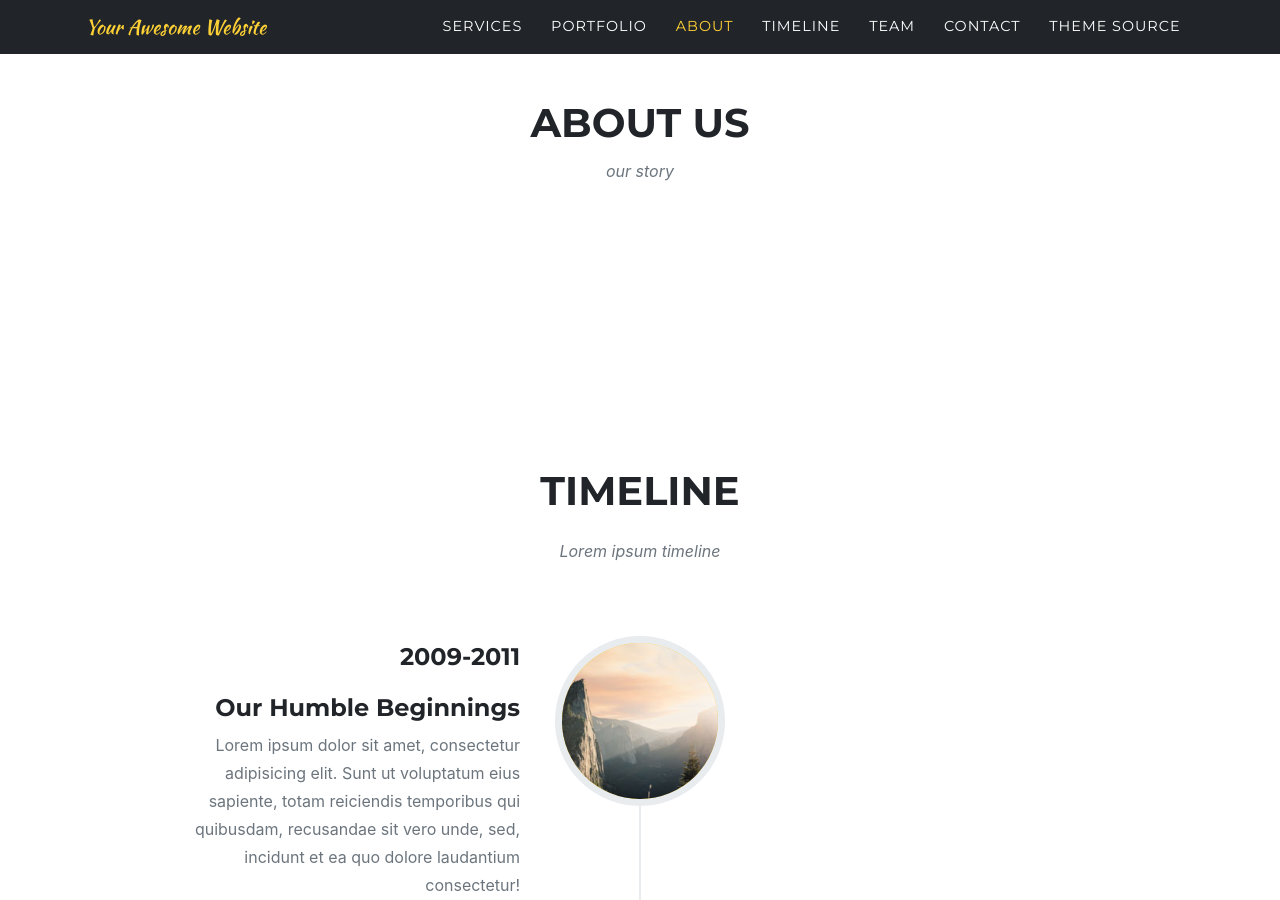
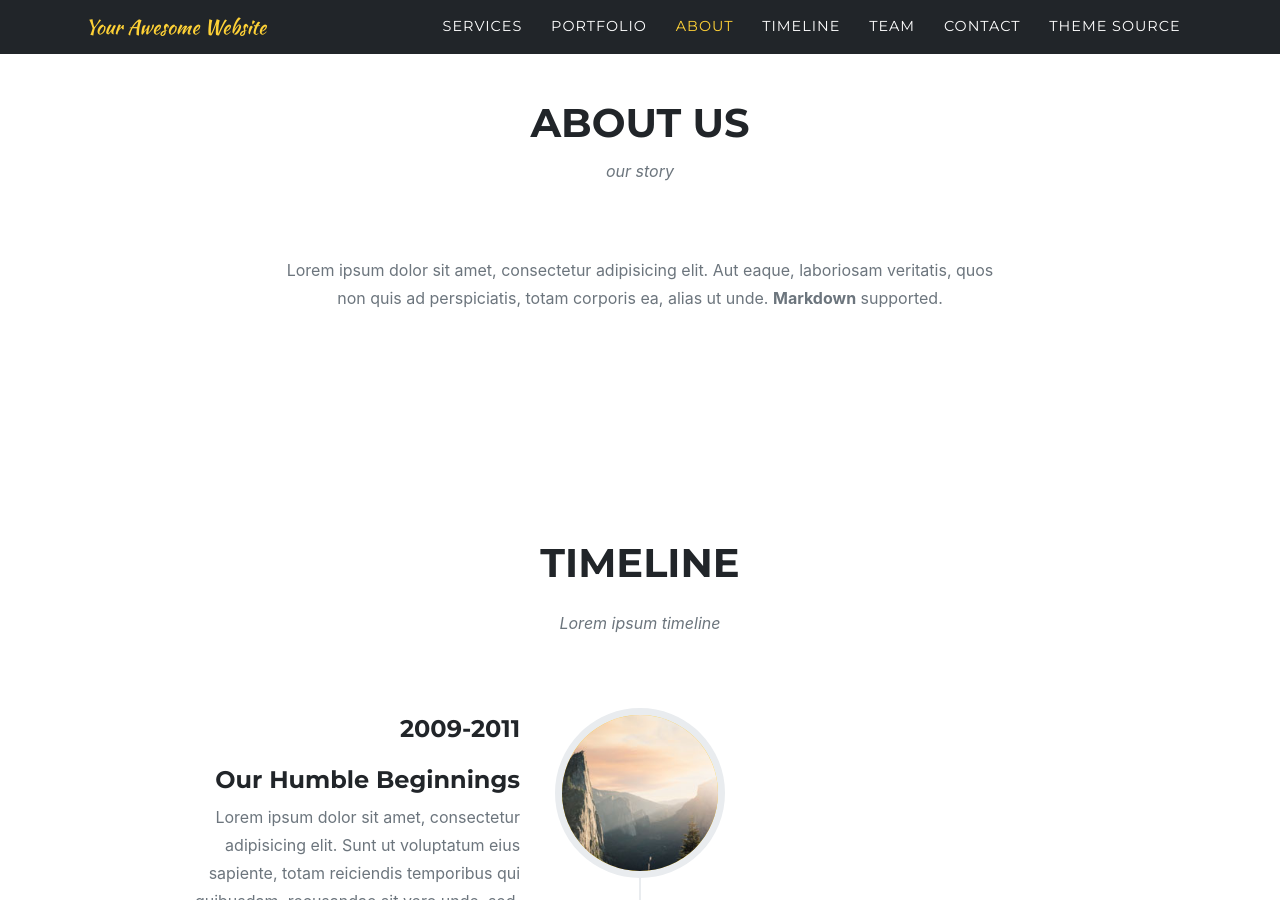
Before and after one commit to raviriley/agency-jekyll-theme, a Jekyll site: the page built from index.md, in a window 1280 px wide and 900 px high, scrolled down 2321 px. Built offline with Jekyll 4.4.1, drawn with Linux system fonts in a browser that asks for light colours; some web fonts are replaced.

Commit message:
Fixes About error.
Signed-off-by: Ramon Benitez-Pagan <ramon.benitez1@upr.edu>

```diff
--- a/_data/sitetext.yml
+++ b/_data/sitetext.yml
@@ -71,6 +71,7 @@ en: &DEFAULT_EN
   about:
     title: "About Us"
     text: "our story"
+    body: "Lorem ipsum dolor sit amet, consectetur adipisicing elit. Aut eaque, laboriosam veritatis, quos non quis ad perspiciatis, totam corporis ea, alias ut unde. **Markdown** supported."
     section: about
 
   clients:
@@ -229,6 +230,7 @@ es: &DEFAULT_ES
   about:
     title: "Sobre nosotros"
     text: "nuestra historia"
+    body: "Lorem ipsum dolor sit amet, consectetur adipisicing elit. Aut eaque, laboriosam veritatis, quos non quis ad perspiciatis, totam corporis ea, alias ut unde. **Markdown** supported."
     section: nosotros
 
   clients:
--- a/_includes/about.html
+++ b/_includes/about.html
@@ -4,7 +4,12 @@
     <div class="row">
       <div class="col-lg-12 text-center">
         <h2 class="section-heading text-uppercase">{{ site.data.sitetext[site.locale].about.title | default: "About Us" }}</h2>
-          <h3 class="section-subheading text-muted">{{ site.data.sitetext[site.locale].about.text | default: "Default text." }}</h3>
+        <h3 class="section-subheading text-muted">{{ site.data.sitetext[site.locale].about.text | default: "" }}</h3>
+      </div>
+    </div>
+    <div class="row">
+      <div class="col-lg-8 mx-auto text-center">
+        <div class="large text-muted">{{ site.data.sitetext[site.locale].about.body | markdownify }}</div>
       </div>
     </div>
   </div>
```
Lines whose indentation alone changed are shown as unchanged.
